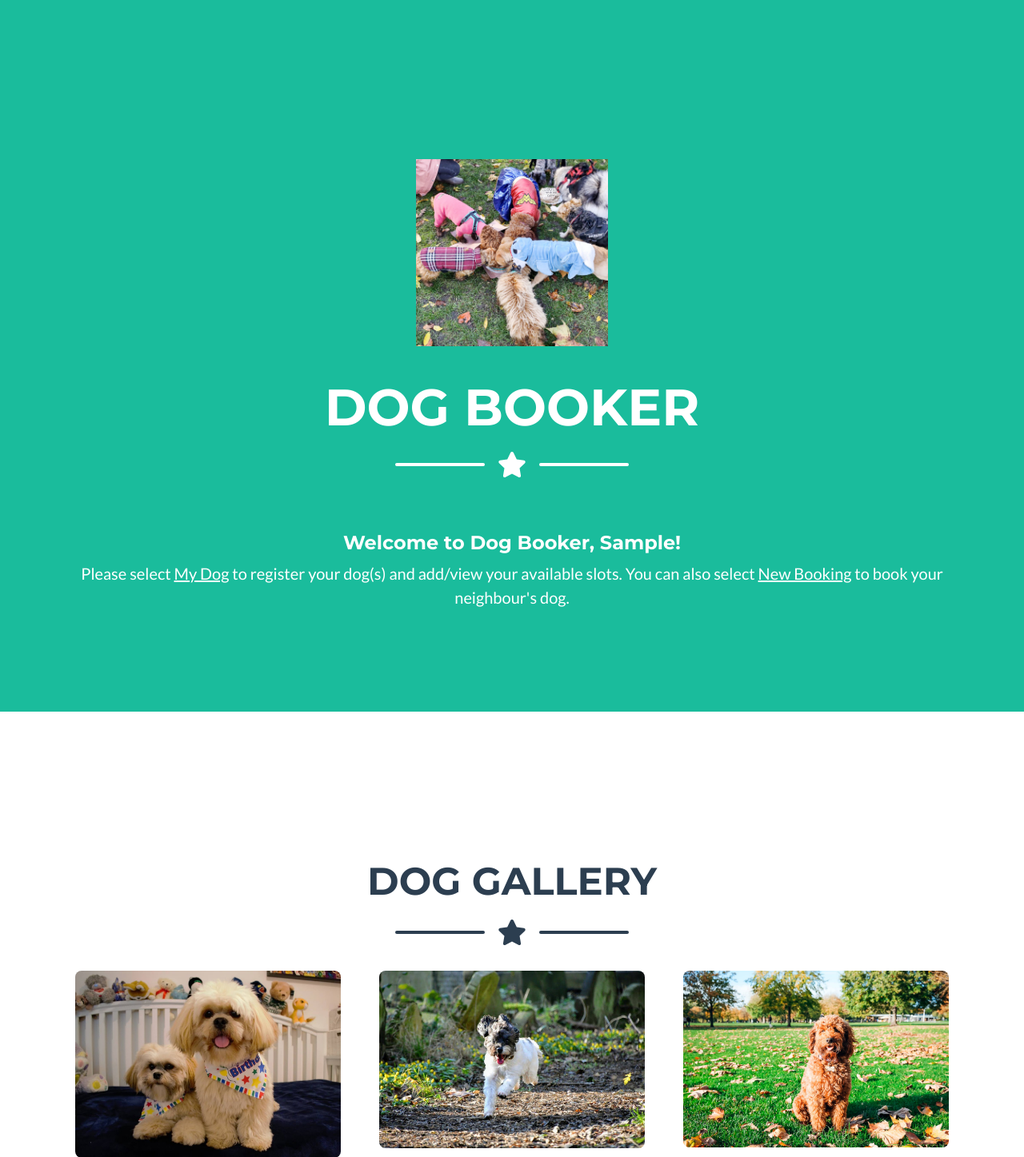
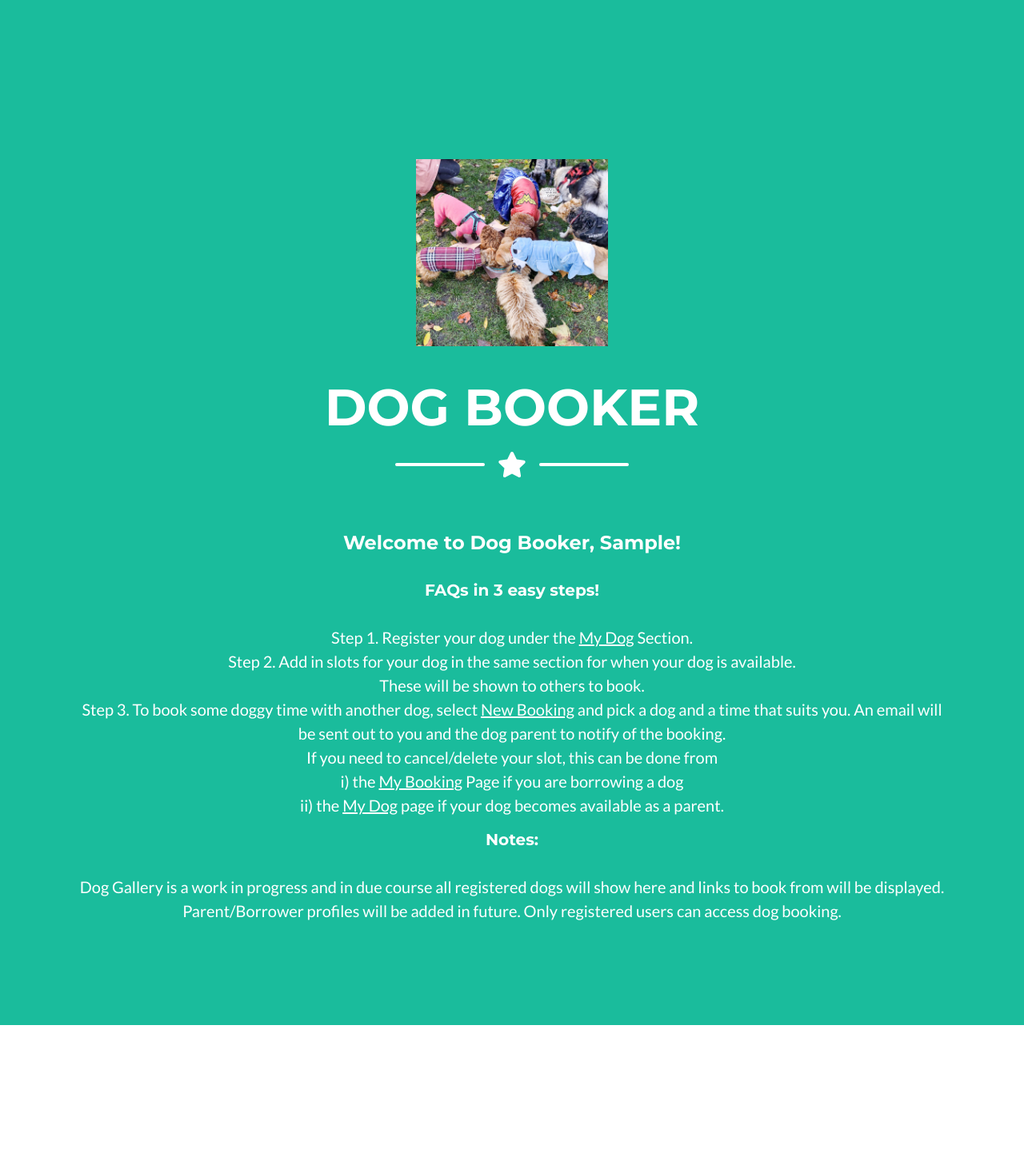
Before and after one commit to cruzzoe/doggy_book, a Flask app: page / in a window 1280 px wide. Shown: the part 137-1584 px from the top of the page at 80% size. Run offline with Flask 2, Linux system fonts and the light colour scheme; the visitor is signed in with stand-in values (Sample User, id 1); data comes from the database, SQL or seed files in the repository; some libraries are stand-ins or nearby versions.

Commit message:
Changes to templates

```diff
--- a/app/templates/base.html
+++ b/app/templates/base.html
@@ -153,7 +153,7 @@
               <!-- About Section Content-->
               <div class="row">
                   <div class="col-lg-4 ml-auto"><p class="lead">Dog Booker is a free dog booking system created by Oni's parents during lockdown to help dogs feel more confident around other human and dog friends. Anyone in St Paul's Way with dogs can create an account to book their neighbour's dog to look after for a few hours. Feel free to use the first one or two sessions together to get to know each other if you are new to your neighbour.</p></div>
-                  <div class="col-lg-4 mr-auto"><p class="lead">You can choose when you want your dogs to be avaialble from My Dog. Once your dog is booked, you will get an email notification from Doggy Booker. If you are no longer available for the slots booked by your neighbours, please delete your dog's available slots from My Dog. Email confirming cancellation will be sent. Please make a suitable arrangement with your neighbour for the return of your dog.</p></div>
+                  <div class="col-lg-4 mr-auto"><p class="lead">You can choose when you want your dogs to be avaialble from My Dog. Once your dog is booked, you will get an email notification from Dog Booker. If you are no longer available for the slots booked by your neighbours, please delete your dog's available slots from My Dog. Email confirming cancellations will be sent. Please make a suitable arrangement with your neighbour for the return of your dog.</p></div>
               </div>
               <!-- About Section Button, we need to change the link to Register-->
               <div class="text-center mt-4">
--- a/app/templates/index.html
+++ b/app/templates/index.html
@@ -22,9 +22,19 @@
                 <!-- <h2>Welcome to Dog Booker!</h2> -->
             </br>
                 <body>
-                    <h4>Welcome to Dog Booker, {{ current_user.first_name }}!</h4>
+                    <h4>Welcome to Dog Booker, {{ current_user.first_name }}!</h4></br>
+                    <h5>FAQs in 3 easy steps!</h5></br>
                     <p class="lead">
-                        Please select <u>My Dog</u> to register your dog(s) and add/view your available slots. You can also select <u>New Booking</u> to book your neighbour's dog.
+                        Step 1. Register your dog under the <u>My Dog</u> Section.</br>
+                        Step 2. Add in slots for your dog in the same section for when your dog is available.</br>These will be shown to others to book.</br>
+                        Step 3. To book some doggy time with another dog, select <u>New Booking</u> and pick a dog and a time that suits you. An email will be sent out to you and the dog parent to notify of the booking.</br>
+                        If you need to cancel/delete your slot, this can be done from</br>i) the <u>My Booking</u> Page if you are borrowing a dog</br>ii) the <u>My Dog</u> page if your dog becomes available as a parent.</br>
+                    </p>
+                    <h5>Notes:</h5></br>
+                    <p class="lead">
+                        Dog Gallery is a work in progress and in due course all registered dogs will show here and links to book from will be displayed.
+                        Parent/Borrower profiles will be added in future.
+                        Only registered users can access dog booking.
                     </p>
                 </body>
             </p>
```
